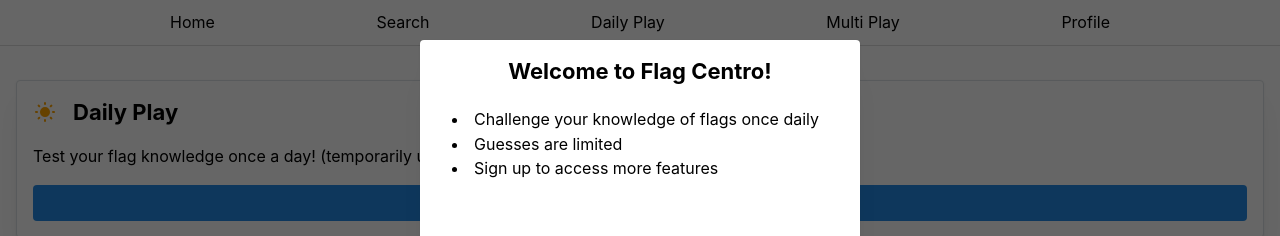
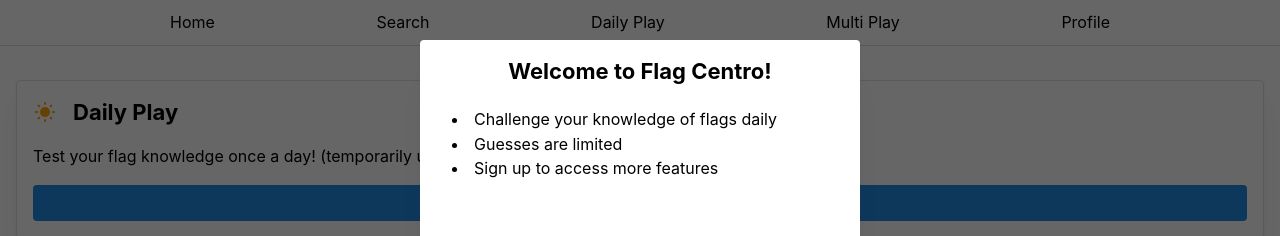
Before and after one commit to Jufrench/flagcentro, a React (Vite) app: page / in a window 1280 px wide. Shown: the top 236 px of the page. Built offline with nearby package versions, Linux system fonts and the light colour scheme.

Commit message:
Fit text inside modal

```diff
--- a/src/components/Home.tsx
+++ b/src/components/Home.tsx
@@ -102,7 +102,7 @@ export default function Home() {
         >
           <Title ta="center" mb="lg" order={3}>Welcome to Flag Centro!</Title>
           <List mb="4em" withPadding>
-            <List.Item>Challenge your knowledge of flags once daily</List.Item>
+            <List.Item>Challenge your knowledge of flags daily</List.Item>
             <List.Item>Guesses are limited</List.Item>
             <List.Item>Sign up to access more features</List.Item>
           </List>
```
